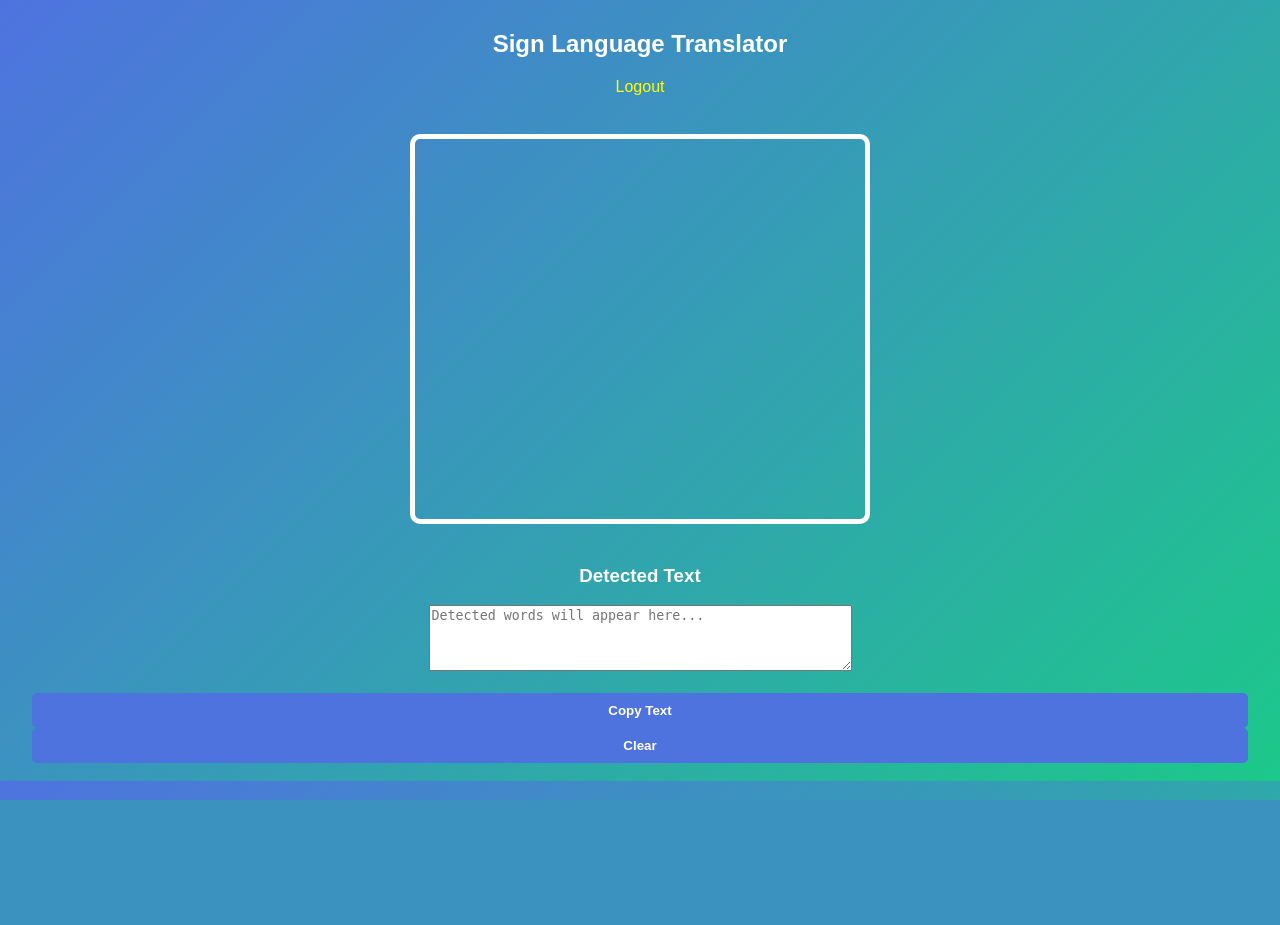
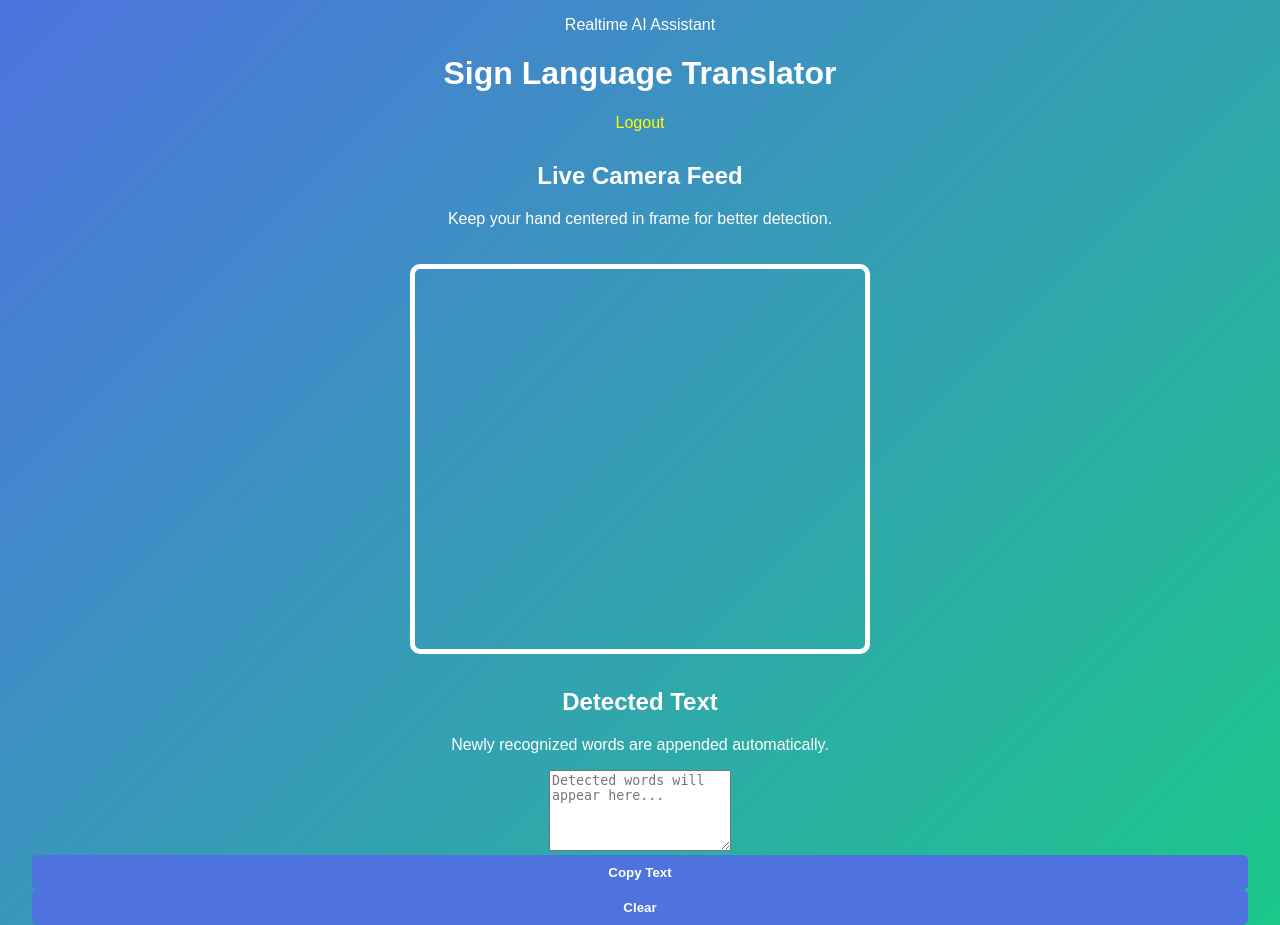
Before and after one commit to pyHabeeb/SignLangTranslator, a Flask app: page /dashboard in a window 1280 px wide. Before the commit the page ends 800 px from the top, so only its background shows below. Run offline with Flask 3, Linux system fonts and the light colour scheme; a user stored in the database is signed in; parts of the project's set-up code (start-up, migrations or seed data) failed here and were passed over.

Commit message:
Refactor dashboard.html for better layout and design
Updated the dashboard layout and improved structure.

```diff
--- a/backend/templates/dashboard.html
+++ b/backend/templates/dashboard.html
@@ -1,33 +1,45 @@
 <!DOCTYPE html>
 <html>
 <head>
+    <meta charset="UTF-8">
+    <meta name="viewport" content="width=device-width, initial-scale=1.0">
     <title>Sign Language Translator</title>
     <link rel="stylesheet" href="{{ url_for('static', filename='style.css') }}">
 </head>
 <body>
 
-<h2>Sign Language Translator</h2>
+<main class="page-shell">
+    <header class="topbar">
+        <div>
+            <p class="eyebrow">Realtime AI Assistant</p>
+            <h1>Sign Language Translator</h1>
+        </div>
+        <a class="logout-link" href="/logout">Logout</a>
+    </header>
 
-<a href="/logout">Logout</a>
+    <section class="dashboard-grid">
+        <article class="camera-card">
+            <h2>Live Camera Feed</h2>
+            <p class="subtitle">Keep your hand centered in frame for better detection.</p>
+            <div class="video-wrap">
+                <video id="video" width="500" height="380" autoplay playsinline></video>
+                <canvas id="canvas" style="display:none;"></canvas>
+            </div>
+        </article>
 
-<br><br>
+        <article class="output-card">
+            <h2>Detected Text</h2>
+            <p class="subtitle">Newly recognized words are appended automatically.</p>
 
-<!-- CAMERA -->
-<video id="video" width="500" height="380" autoplay playsinline></video>
-<canvas id="canvas" style="display:none;"></canvas>
+            <textarea id="outputText" rows="5" placeholder="Detected words will appear here..."></textarea>
 
-<br><br>
-
-<h3>Detected Text</h3>
-
-<textarea id="outputText" rows="4" cols="50" placeholder="Detected words will appear here..."></textarea>
-
-<br><br>
-
-<button onclick="copyText()">Copy Text</button>
-<button onclick="clearText()">Clear</button>
-
-<br><br>
+            <div class="action-row">
+                <button onclick="copyText()">Copy Text</button>
+                <button class="secondary" onclick="clearText()">Clear</button>
+            </div>
+        </article>
+    </section>
+</main>
 
 <script src="{{ url_for('static', filename='script.js') }}"></script>
 
```
